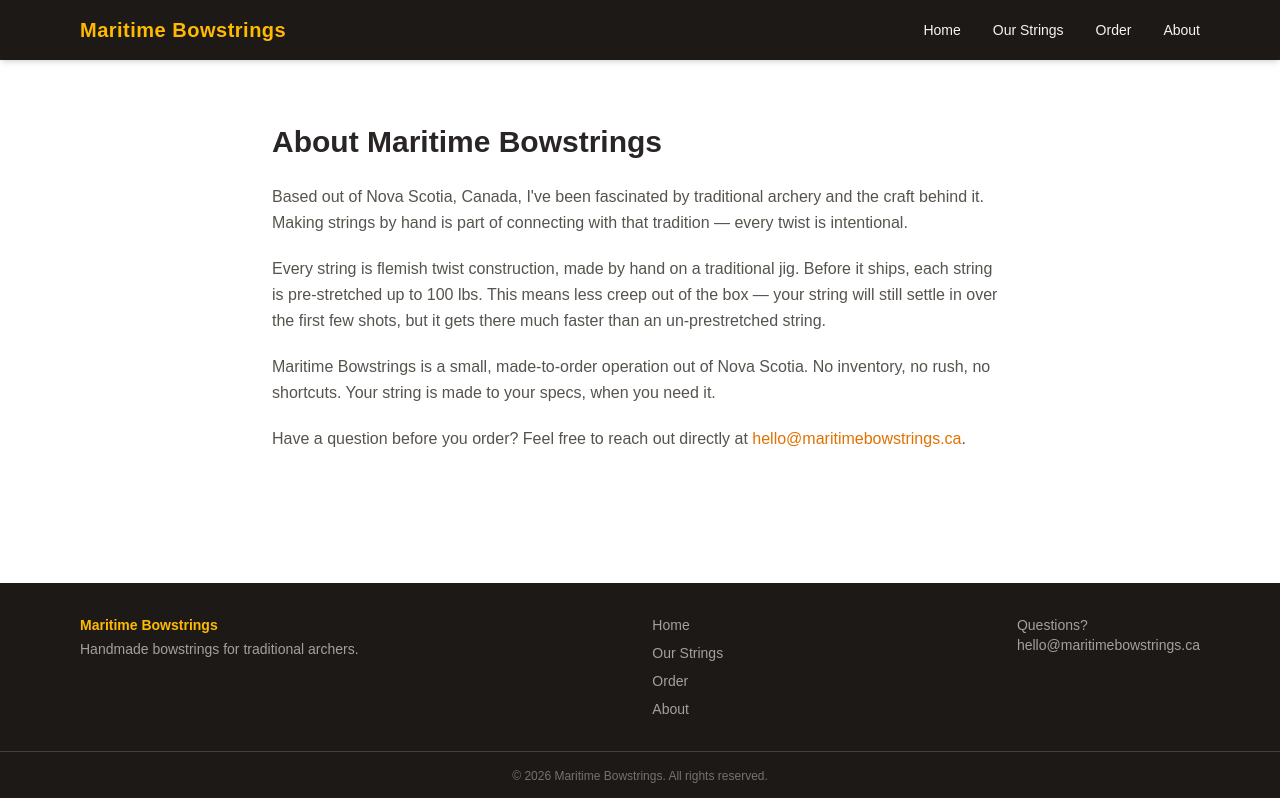
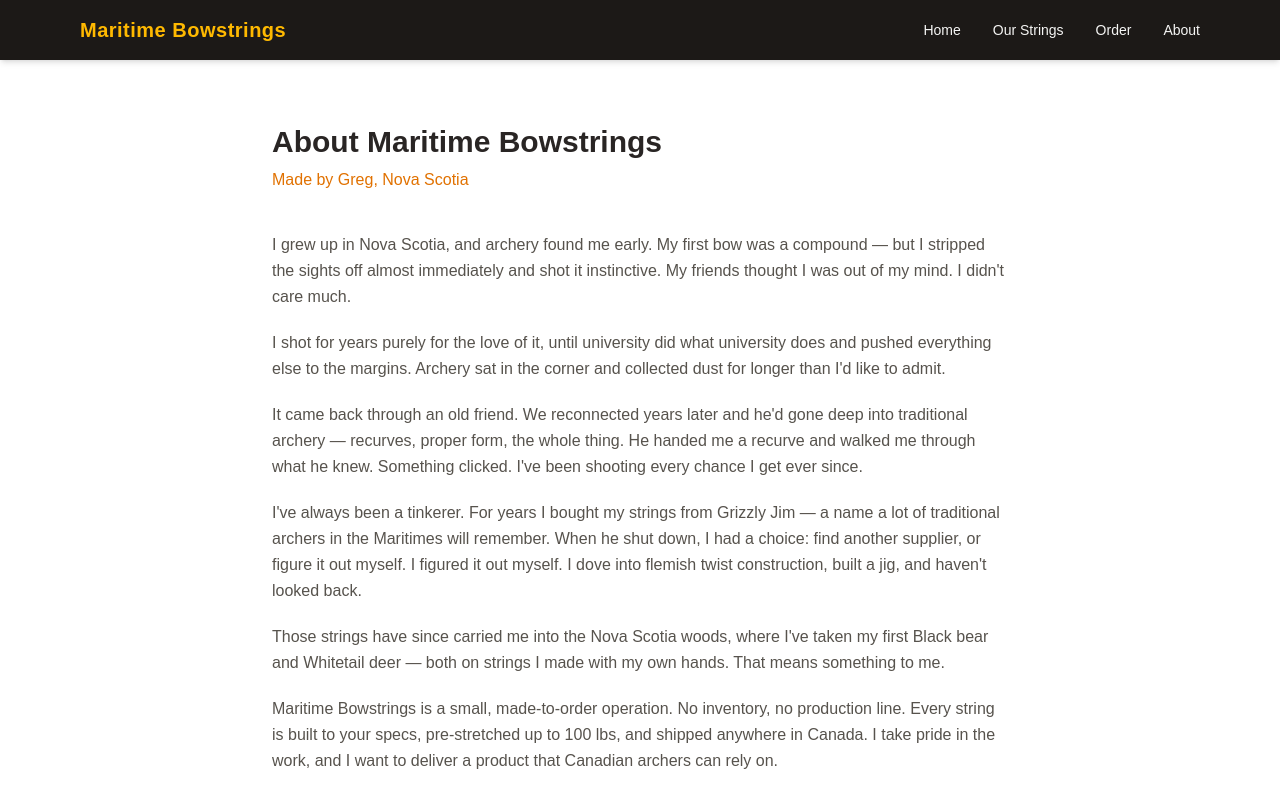
Before and after one commit to Cascodex/bowstrings-website, a Next.js app: page /about in a window 1280 px wide. Shown: the top 798 px of the page. Built offline with nearby package versions, Linux system fonts and the light colour scheme.

Commit message:
Rewrite About page with Greg's story

```diff
--- a/src/app/about/page.tsx
+++ b/src/app/about/page.tsx
@@ -8,32 +8,50 @@ export const metadata: Metadata = {
 export default function AboutPage() {
   return (
     <main className="max-w-3xl mx-auto px-4 py-16">
-      <h1 className="text-3xl font-bold text-stone-800 mb-6">About Maritime Bowstrings</h1>
+      <h1 className="text-3xl font-bold text-stone-800 mb-2">About Maritime Bowstrings</h1>
+      <p className="text-amber-600 font-medium mb-10">Made by Greg, Nova Scotia</p>
       <div className="space-y-5 text-stone-600 leading-relaxed">
         <p>
-          Based out of Nova Scotia, Canada, I&apos;ve been fascinated by traditional archery and the
-          craft behind it. Making strings by hand is part of connecting with that tradition — every
-          twist is intentional.
+          I grew up in Nova Scotia, and archery found me early. My first bow was a compound —
+          but I stripped the sights off almost immediately and shot it instinctive. My friends
+          thought I was out of my mind. I didn&apos;t care much.
         </p>
         <p>
-          Every string is flemish twist construction, made by hand on a traditional jig. Before it
-          ships, each string is pre-stretched up to 100 lbs. This means less creep out of the box
-          — your string will still settle in over the first few shots, but it gets there much faster
-          than an un-prestretched string.
+          I shot for years purely for the love of it, until university did what university does
+          and pushed everything else to the margins. Archery sat in the corner and collected dust
+          for longer than I&apos;d like to admit.
         </p>
         <p>
-          Maritime Bowstrings is a small, made-to-order operation out of Nova Scotia. No inventory,
-          no rush, no shortcuts. Your string is made to your specs, when you need it.
+          It came back through an old friend. We reconnected years later and he&apos;d gone deep
+          into traditional archery — recurves, proper form, the whole thing. He handed me a
+          recurve and walked me through what he knew. Something clicked. I&apos;ve been shooting
+          every chance I get ever since.
         </p>
         <p>
-          Have a question before you order? Feel free to reach out directly at{' '}
+          I&apos;ve always been a tinkerer. For years I bought my strings from Grizzly Jim — a
+          name a lot of traditional archers in the Maritimes will remember. When he shut down,
+          I had a choice: find another supplier, or figure it out myself. I figured it out myself.
+          I dove into flemish twist construction, built a jig, and haven&apos;t looked back.
+        </p>
+        <p>
+          Those strings have since carried me into the Nova Scotia woods, where I&apos;ve taken
+          my first Black bear and Whitetail deer — both on strings I made with my own hands.
+          That means something to me.
+        </p>
+        <p>
+          Maritime Bowstrings is a small, made-to-order operation. No inventory, no production
+          line. Every string is built to your specs, pre-stretched up to 100 lbs, and shipped
+          anywhere in Canada. I take pride in the work, and I want to deliver a product that
+          Canadian archers can rely on.
+        </p>
+        <p>
+          Questions before you order? I&apos;m happy to talk.{' '}
           <a
             href="mailto:hello@maritimebowstrings.ca"
             className="text-amber-600 hover:underline"
           >
             hello@maritimebowstrings.ca
           </a>
-          .
         </p>
       </div>
     </main>
--- a/src/app/layout.tsx
+++ b/src/app/layout.tsx
@@ -17,7 +17,7 @@ const geistMono = Geist_Mono({
 export const metadata: Metadata = {
   title: 'Maritime Bowstrings — Handmade Bowstrings',
   description:
-    'Custom handmade bowstrings for longbows and recurves. Made to order by an archer who cares about quality.',
+    'Custom handmade bowstrings for longbows and recurves. Made to order by a fellow archer who cares about quality.',
 };
 
 export default function RootLayout({
--- a/src/components/home/Features.tsx
+++ b/src/components/home/Features.tsx
@@ -2,25 +2,25 @@ const features = [
   {
     title: 'Made to Order',
     description:
-      'No shelf strings here. Every bowstring is twisted specifically for your bow — your specs, your colors, your style.',
+      'No shelved strings. Every bowstring is twisted specifically for your bow.',
     icon: '🏹',
   },
   {
     title: 'Quality Materials',
     description:
-      'Choose from Dacron B50, Fast Flight, Dyneema, and 8125G. The right material for traditional and modern recurves alike.',
+      'Currently stocking BCY D97, a high-performance blend of Dyneema and Vectran AKA "Hybrid". Other materials can be sourced on request.',
     icon: '🧵',
   },
   {
     title: 'Custom Colors',
     description:
-      'Mix and match strand colors, serving thread, and loop style. Your string should reflect your archery.',
+      'Mix and match strand colors and serving options to make a string that suits your style.',
     icon: '🎨',
   },
   {
     title: 'Pre-Stretched',
     description:
-      'Every string is pre-stretched up to 100 lbs before it ships, so it settles in faster and shoots more consistently right from the start.',
+      'Every string is pre-stretched to 100 lbs before it ships, so it settles in faster and shoots more consistently right from the start.',
     icon: '🎯',
   },
 ];
```
